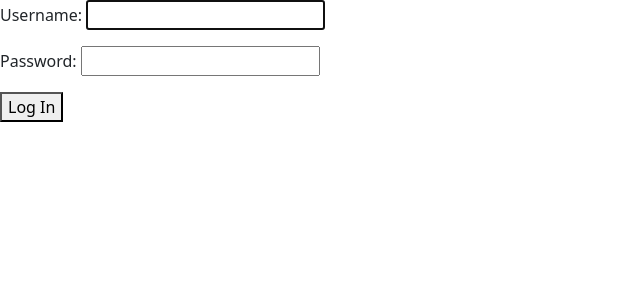
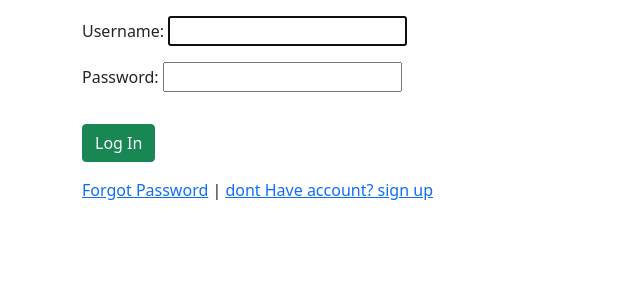
Before and after one commit to sheikh-python/bookstore, a Django app: a page that uses templates/registration/login.html in a window 1280 px wide. Shown: the top 300 px of the page, without its empty margins (0-640 px from the left). Run offline with Django 5.2, Linux system fonts and the light colour scheme.

Commit message:
first step of password reset or change complete

```diff
--- a/templates/registration/login.html
+++ b/templates/registration/login.html
@@ -5,9 +5,10 @@
 {% endblock title %}
 
 {% block content %}
-    <form action="" method="post">
+    <form action="" method="post" class="container mt-3">
         {% csrf_token %}
         {{ form.as_p }}
-        <button type="submit"> Log In</button>
+        <button type="submit" class="btn btn-success mt-3"> Log In</button>
     </form>
+    <p class="container mt-3"><a  href="{% url 'password_reset' %}" >Forgot Password</a> | <a  href="{% url 'signup' %}" >dont Have account? sign up</a> </p>
 {% endblock content %}
--- a/templates/registration/signup.html
+++ b/templates/registration/signup.html
@@ -6,9 +6,10 @@
 {% endblock title %}
 
 {% block content %}
-    <form action="" method="post">
+    <form action="" method="post" class="container mt-3">
         {% csrf_token %}
         {{ form|crispy }}
         <button type="submit"> Sign Up </button>
     </form>
+    <p class="container mt-3"><a  href="{% url 'login' %}" >Have account? Login</a></p>
 {% endblock content %}
```
Also changed, not shown: templates/registration/password_reset_complete.html (+11 -0 lines), templates/registration/password_reset_confirm.html (+8 -5 lines).
